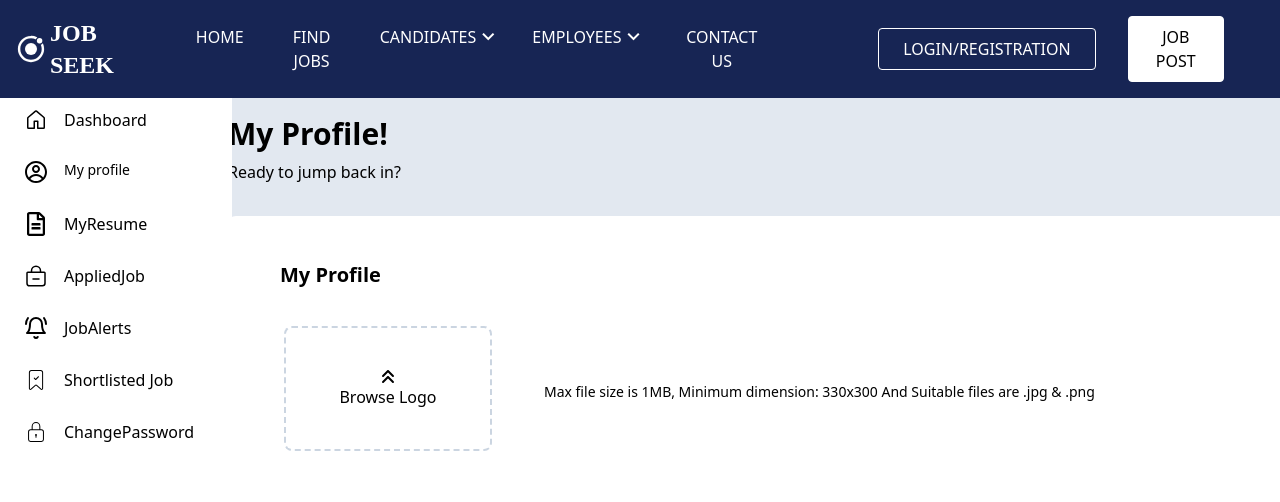
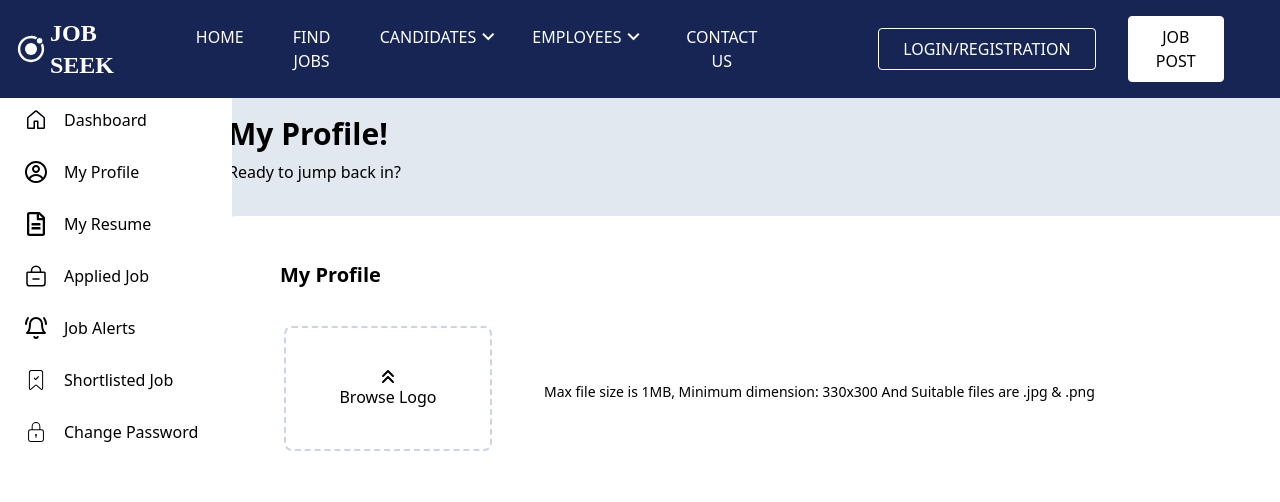
Before and after one commit to Rohandeep-Patra/Job-Portal, a React (Create React App) app in the folder Job Portal/frontend/: page /candidate-dash/myprofile in a window 1280 px wide. Shown: the top 502 px of the page. Built offline with nearby package versions, Linux system fonts and the light colour scheme.

Commit message:
some changes in can dash side bar

```diff
--- a/Job Portal/frontend/src/Dashboard/CandidateDashboard/CandidateSidebar.jsx
+++ b/Job Portal/frontend/src/Dashboard/CandidateDashboard/CandidateSidebar.jsx
@@ -53,7 +53,7 @@ function CandidateSidebar() {
                                     <CgProfile />
 
                                 </div>
-                                <h1 className='text-sm p-2 group-hover:text-blue-500'>My profile</h1>
+                                <h1 className='text-1sm p-2 group-hover:text-blue-500'>My Profile</h1>
                             </div>
                         </NavLink>
                         <NavLink to={"/candidate-dash/myResume"} className={"nav"}>
@@ -62,7 +62,7 @@ function CandidateSidebar() {
                                     <FaRegFileAlt />
 
                                 </div>
-                                <h1 className='text-1sm p-2 group-hover:text-blue-500'>MyResume</h1>
+                                <h1 className='text-1sm p-2 group-hover:text-blue-500'>My Resume</h1>
                             </div>
 
                         </NavLink>
@@ -72,7 +72,7 @@ function CandidateSidebar() {
                                     <IoBagRemoveOutline />
 
                                 </div>
-                                <h1 className="text-1sm p-2 group-hover:text-blue-500"> AppliedJob</h1>
+                                <h1 className="text-1sm p-2 group-hover:text-blue-500"> Applied Job</h1>
                             </div>
                         </NavLink>
                         <NavLink to={"/candidate-dash/jobAlerts"} className={"nav"}>
@@ -82,7 +82,7 @@ function CandidateSidebar() {
                                     <LuBellRing />
 
                                 </div>
-                                <h1 className='text-1sm p-2 group-hover:text-blue-500'>JobAlerts</h1>
+                                <h1 className='text-1sm p-2 group-hover:text-blue-500'>Job Alerts</h1>
                             </div>
                         </NavLink>
                         <NavLink to={"/candidate-dash/candidateshort"} className={"nav"}>
@@ -101,7 +101,7 @@ function CandidateSidebar() {
 
 
                                 </div>
-                                <h1 className='text-1sm p-2 group-hover:text-blue-500'> ChangePassword</h1>
+                                <h1 className='text-1sm p-2 group-hover:text-blue-500'> Change Password</h1>
                             </div>
                         </NavLink>
 
```
